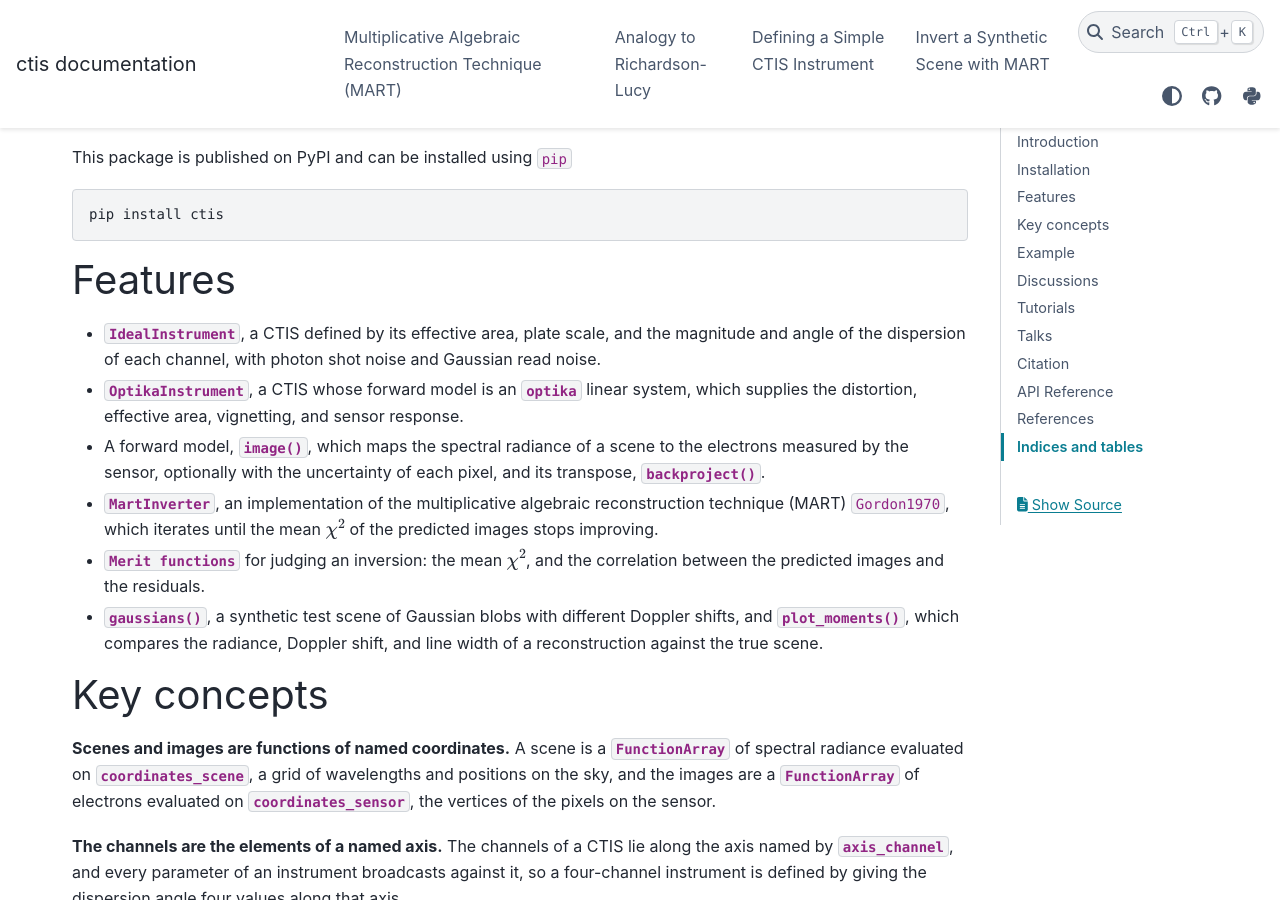
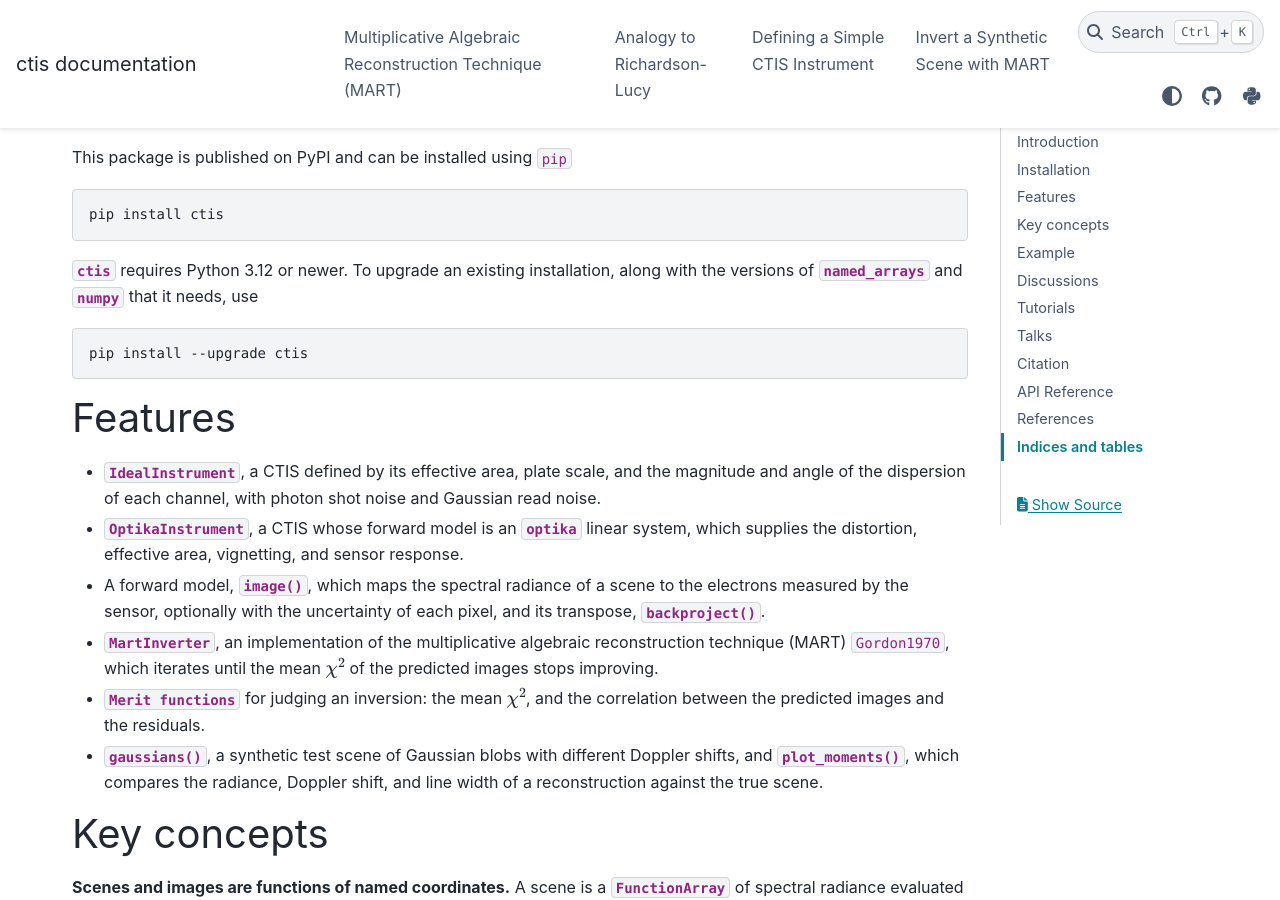
Before and after one commit to sun-data/ctis, a Sphinx documentation site: the page built from docs/index.rst, in a window 1280 px wide and 900 px high, scrolled down 521 px. Built offline with Sphinx 7.4.7 and the PyData theme 0.15.4, drawn with Linux system fonts in a browser that asks for light colours; the version number could not be read and is left out; cross-references to code outside the pages are shown as plain code.

Commit message:
Require named-arrays 2.12.1, so upgrading ctis also upgrades numpy (#35)
Earlier versions of named-arrays allow versions of numpy which they don't
work with, and pip only upgrades a dependency when a requirement demands
it, so an environment with named-arrays 2.12.0 and an old numpy stayed
broken after `pip install --upgrade ctis`. Requiring named-arrays 2.12.1,
which requires numpy 2.4, makes that one command fix the environment.


Claude-Session: https://claude.ai/code/session_01N6zUsPoxW26srMeWormpe8

Co-authored-by: Claude Opus 5.5 <noreply@anthropic.com>

```diff
--- a/docs/index.rst
+++ b/docs/index.rst
@@ -28,6 +28,14 @@ This package is published on PyPI and can be installed using ``pip``
 .. code-block:: shell
 
     pip install ctis
+
+:mod:`ctis` requires Python 3.12 or newer.
+To upgrade an existing installation,
+along with the versions of :mod:`named_arrays` and :mod:`numpy` that it needs, use
+
+.. code-block:: shell
+
+    pip install --upgrade ctis
 
 Features
 ========
--- a/pyproject.toml
+++ b/pyproject.toml
@@ -19,7 +19,8 @@ classifiers = [
 ]
 dependencies = [
     "astropy",
-    "named-arrays~=2.4",
+    # 2.12.1 is the first release to require a version of numpy it works with
+    "named-arrays>=2.12.1,<3",
     "optika~=2.1",
 ]
 dynamic = ["version"]
```
Also changed, not shown: README.md (+8 -0 lines).
